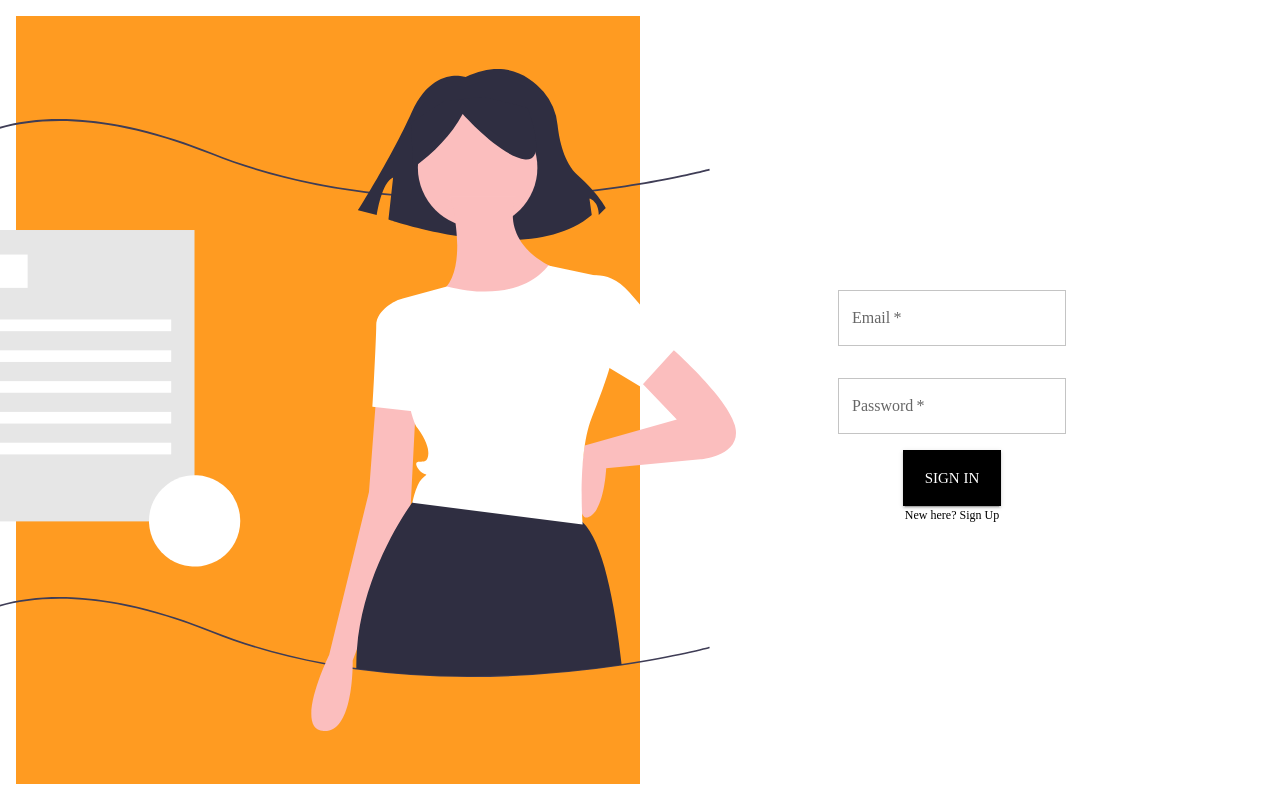
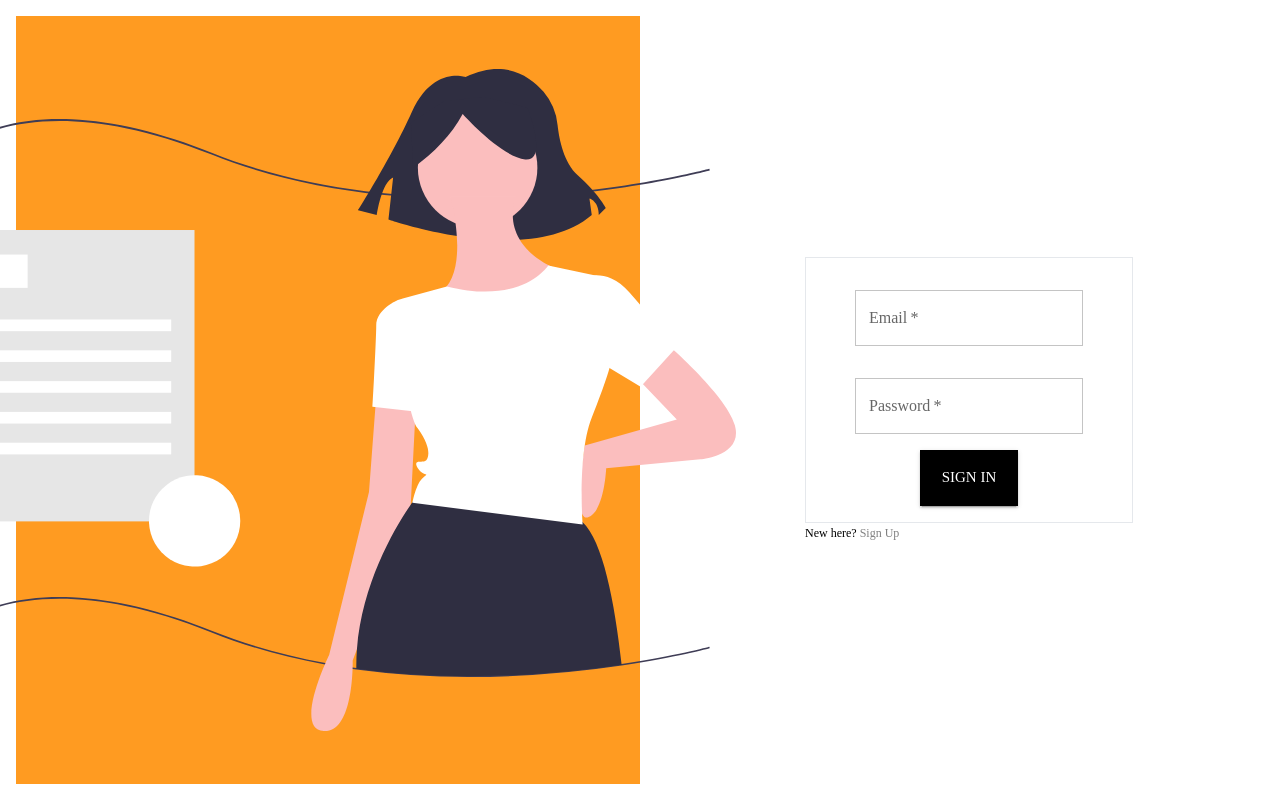
Before and after one commit to EricLiclair/cert-frontend, a React (Create React App) app: page / in a window 1280 px wide. Built offline with nearby package versions, Linux system fonts and the light colour scheme; no server answers.

Commit message:
auth toggle

```diff
--- a/src/App.js
+++ b/src/App.js
@@ -1,26 +1,16 @@
 import './App.css';
 import { ThemeProvider } from '@mui/material/styles';
+import themeOptions from './theme/themeOptions';
+import Login from './views/home/components/login/login';
 import Home from './views/home/home';
-import themeOptions from './theme/themeOptions';
-import Login from './views/login/login';
-import { createContext } from "react";
-import { onAuthStateChanged } from "firebase/auth";
-import { auth } from "./api";
 
-const userContext = createContext();
 
 function App() {
-  onAuthStateChanged(auth, (user) => {
-    if (user) {
-      const uid = user.uid
-    } else {
 
-    }
-  });
   return (
     <ThemeProvider theme={themeOptions}>
       <div className="App">
-        <Login />
+        <Home />
       </div>
     </ThemeProvider>
   );
--- a/src/api/auth.js
+++ /dev/null
@@ -1,4 +0,0 @@
-import { getAuth, createUserWithEmailAndPassword } from "firebase/auth"
-
-const auth = getAuth();
-export { auth }
--- a/src/api/index.js
+++ /dev/null
@@ -1,3 +0,0 @@
-import { auth } from "./auth";
-
-export { auth }
--- a/src/firebase/user.js
+++ /dev/null
@@ -1,3 +0,0 @@
-
-
-export { uid };
--- a/src/index.js
+++ b/src/index.js
@@ -1,8 +1,7 @@
+import App from './App';
 import React from 'react';
 import ReactDOM from 'react-dom';
 import './index.css';
-import App from './App';
-
 ReactDOM.render(
   <React.StrictMode>
     <App />
--- /dev/null
+++ b/src/views/home/components/login/login.jsx
@@ -0,0 +1,30 @@
+import React, { createRef, useRef, useState } from 'react'
+import { motion } from 'framer-motion'
+import { Typography, Button, Grid, Box } from '@mui/material'
+import { Input } from '../../../../theme/components'
+import { certiWhite, certiYellow } from '../../../../assets/images'
+import { FingerPrint, FingerPrint2 } from '../../../../assets/lottie'
+
+
+export default function Login() {
+    return (
+        <motion.div
+            animate={{ rotateY: 0 }}
+            transition={{ duration: 0.5 }}
+            initial={{ rotateY: -90 }}
+            style={{
+                display: "flex",
+                alignItems: "center",
+                flexDirection: "column",
+                width: "100%",
+                padding: "1rem",
+                border: "1px solid rgb(229, 232, 236)"
+            }}
+        >
+
+            <Input label="Email" required={true} />
+            <Input label="Password" type="password" required={true} />
+            <Button size="large" color="primary" variant="contained">Sign In</Button>
+        </motion.div>
+    )
+}
--- /dev/null
+++ b/src/views/home/components/signup/signup.jsx
@@ -0,0 +1,28 @@
+import React from 'react'
+import { motion } from 'framer-motion'
+import { Button } from '@mui/material'
+import { Input } from '../../../../theme/components'
+
+export default function Signup() {
+    return (
+        <motion.div
+            animate={{ rotateY: 0 }}
+            transition={{ duration: 0.5 }}
+            initial={{ rotateY: -90 }}
+            style={{
+                display: "flex",
+                alignItems: "center",
+                flexDirection: "column",
+                width: "100%",
+                padding: "1rem",
+                border: "1px solid rgb(229, 232, 236)"
+            }}
+        >
+
+            <Input label="Name" required={true} />
+            <Input label="Email" required={true} />
+            <Input label="Password" type="password" required={true} />
+            <Button size="large" color="primary" variant="contained">Sign Up</Button>
+        </motion.div>
+    )
+}
--- a/src/views/home/home.jsx
+++ b/src/views/home/home.jsx
@@ -1,29 +1,54 @@
-import { TextField, Button, Grid } from '@mui/material'
-import React from 'react'
+import { TextField, Button, Grid, Typography } from '@mui/material'
+import React, { createContext, useState } from 'react'
+import { motion } from "framer-motion"
+import statemap from './statemap'
+import { certiWhite } from '../../assets/images'
 
 export default function Home() {
+    const [authState, setAuthState] = useState("login")
+    const toggleAuthState = () => {
+        authState === "login" ? setAuthState("signup") : setAuthState("login")
+    }
+
     return (
-
         <Grid
             container
             direction="row"
             justifyContent="flex-start"
             alignItems="stretch"
-            sx={{ height: "100%" }}
+            sx={{ height: "calc(100vh - 2rem)" }}
         >
-            <Grid sx={{ border: "solid 1px black" }} items xs={12} sm={6} md={6}>
-
+            <Grid className="hide-small" sx={{ border: "solid 1px black" }}
+                container
+                direction="row"
+                justifyContent="center"
+                alignItems="stretch"
+                sx={{ backgroundColor: "#ff9b21", }}
+                xs={12}
+                sm={6}
+                md={6}>
+                <img src={certiWhite} />
             </Grid>
             <Grid
-                container
                 sm={6}
                 container
                 direction="row"
                 justifyContent="center"
-                alignItems="stretch"
-                md={0}>
-                <TextField label="Name" required="true" />
-                <Button size="large" color="primary" variant="contained">Enter</Button>
+                alignItems="center"
+                md={6}>
+                <div
+                    style={{
+
+                    }}
+                >
+                    {statemap[authState]}
+                    {
+                        authState === "login" ?
+                            <Typography variant="caption" component="paragraph">New here? <span style={{ cursor: "pointer", color: "GrayText" }} onClick={toggleAuthState}>Sign Up</span></Typography>
+                            :
+                            <Typography variant="caption" component="p">Already have an account? <span style={{ cursor: "pointer", color: "GrayText" }} onClick={toggleAuthState}>Sign In</span></Typography>
+                    }
+                </div>
             </Grid>
         </Grid>
     )
--- /dev/null
+++ b/src/views/home/statemap.jsx
@@ -0,0 +1,9 @@
+import Login from "./components/login/login"
+import Signup from "./components/signup/signup"
+
+const authState = {
+    login: <Login />,
+    signup: <Signup />
+}
+
+export default authState;
--- a/src/views/login/login.jsx
+++ /dev/null
@@ -1,53 +0,0 @@
-import React, { createRef, useRef, useState } from 'react'
-import { Typography, Button, Grid, Box } from '@mui/material'
-import { Input } from '../../theme/components'
-import { certiWhite, certiYellow } from '../../assets/images'
-import { FingerPrint, FingerPrint2 } from '../../assets/lottie'
-
-
-export default function Login() {
-    return (
-        <Grid
-            container
-            direction="row"
-            justifyContent="flex-start"
-            alignItems="stretch"
-            sx={{ height: "calc(100vh - 2rem)" }}
-        >
-            <Grid className="hide-small" sx={{ border: "solid 1px black" }}
-                container
-                direction="row"
-                justifyContent="center"
-                alignItems="stretch"
-                sx={{ backgroundColor: "#ff9b21", }}
-                xs={12}
-                sm={6}
-                md={6}>
-                <img src={certiWhite} />
-            </Grid>
-            <Grid
-                sm={6}
-                container
-                direction="row"
-                justifyContent="center"
-                alignItems="center"
-                md={6}>
-                <div
-                    style={{
-                        display: "flex",
-                        alignItems: "center",
-                        flexDirection: "column",
-                        width: "80%"
-                    }}
-                >
-
-                    <Input label="Email" required={true} />
-                    <Input label="Password" type="password" required={true} />
-                    <Button size="large" color="primary" variant="contained">Sign In</Button>
-                    <Typography variant="caption" component="">New here? Sign Up</Typography>
-                </div>
-
-            </Grid>
-        </Grid >
-    )
-}
```
